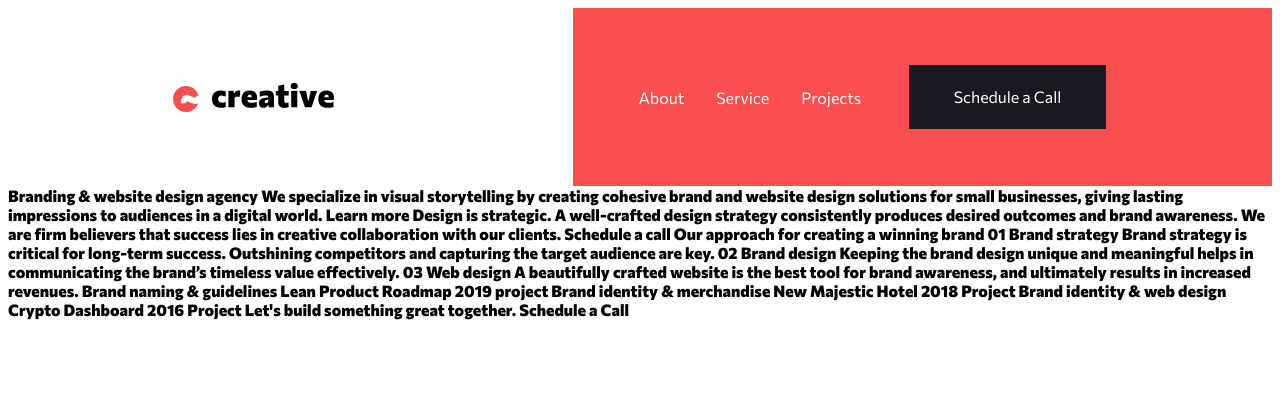
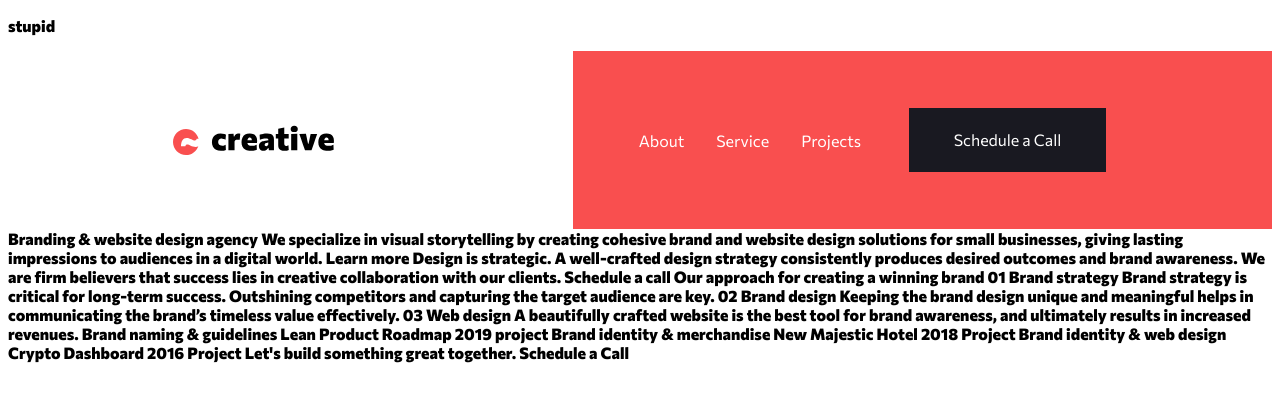
Before and after one commit to cjmaret/creative-single-page, a plain HTML site: page index.html in a window 1280 px wide. Drawn offline with Linux system fonts and the light colour scheme.

Commit message:
fake commit

```diff
--- a/index.html
+++ b/index.html
@@ -12,6 +12,7 @@
 
 <body class="body">
 
+  <p>stupid</p>
   <!-- <header class="header">
     <a class="logo-link" href="index.html"><img class="logo" src="./assets/desktop/logo.svg" /></a>
     <input class="header__menu-btn" type="checkbox" id="header__menu-btn" />
```
